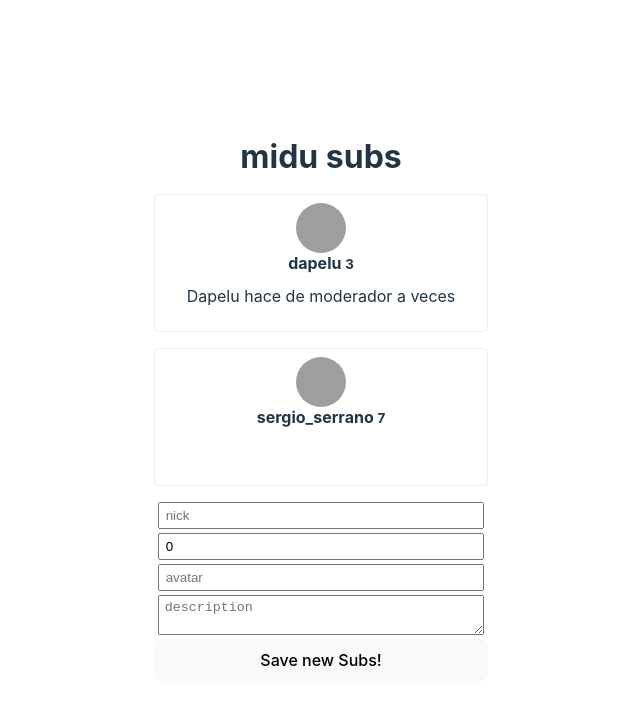
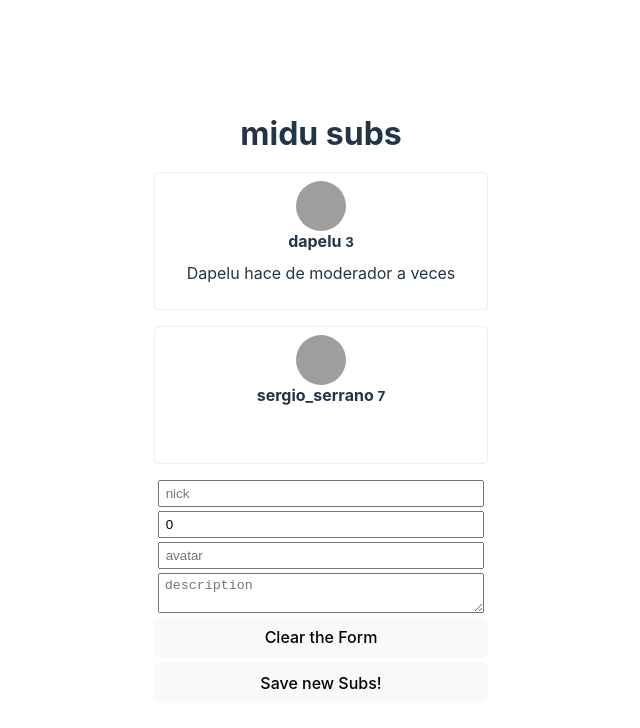
Before and after one commit to sergiogenes/react-app-whit-typescript, a React (Vite) app: page / in a window 1280 px wide. Shown: the top 728 px of the page, without its empty margins (319-959 px from the left). Built offline with nearby package versions, Linux system fonts and the light colour scheme; grey boxes are pictures that could not be loaded.

Commit message:
Se agregó la función clear form

```diff
--- a/src/App.tsx
+++ b/src/App.tsx
@@ -1,4 +1,4 @@
-import { useEffect, useState } from 'react'
+import { useEffect, useRef, useState } from 'react'
 import { List } from './components/List'
 import { Form } from './components/Form'
 import { type Sub } from './types'
@@ -24,6 +24,7 @@ interface AppState {
 
 function App(): JSX.Element {
   const [subs, setSubs] = useState<AppState['subs']>([])
+  const divRef = useRef<HTMLDivElement>(null)
 
   useEffect(() => {
     setSubs(INITIAL_STATE)
@@ -33,7 +34,7 @@ function App(): JSX.Element {
     setSubs([...subs, newSub])
   }
   return (
-    <div className='App'>
+    <div className='App' ref={divRef}>
       <h1>midu subs</h1>
       <List subs={subs} />
       <Form onNewSub={handleNewSubs} />
--- a/src/components/Form.tsx
+++ b/src/components/Form.tsx
@@ -32,6 +32,10 @@ export const Form = ({ onNewSub }: Props) => {
     setInputValues({ ...inputValues, [event.target.name]: event.target.value })
   }
 
+  const handleClick = () => {
+    setInputValues(INITIAL_STATE)
+  }
+
   return (
     <div>
       <form onSubmit={handleSubmit}>
@@ -62,6 +66,9 @@ export const Form = ({ onNewSub }: Props) => {
           placeholder='description'
           onChange={handleChange}
         />
+        <button type='button' onClick={handleClick}>
+          Clear the Form
+        </button>
         <button type='submit'>Save new Subs!</button>
       </form>
     </div>
```
